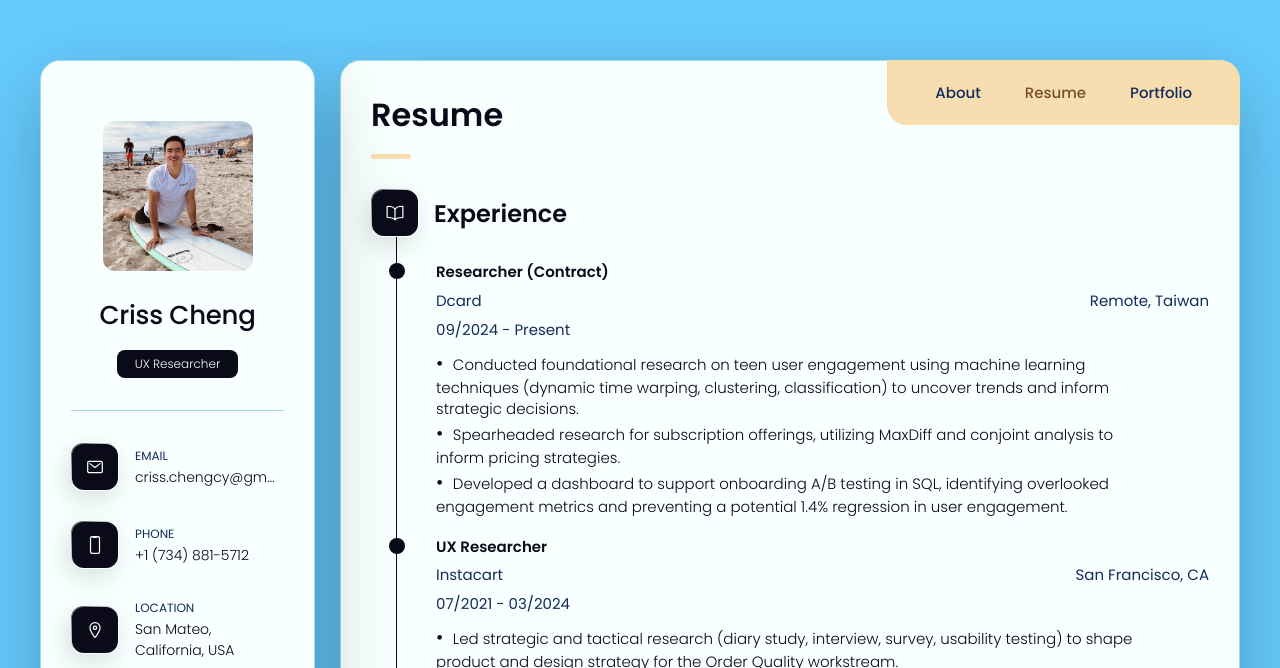
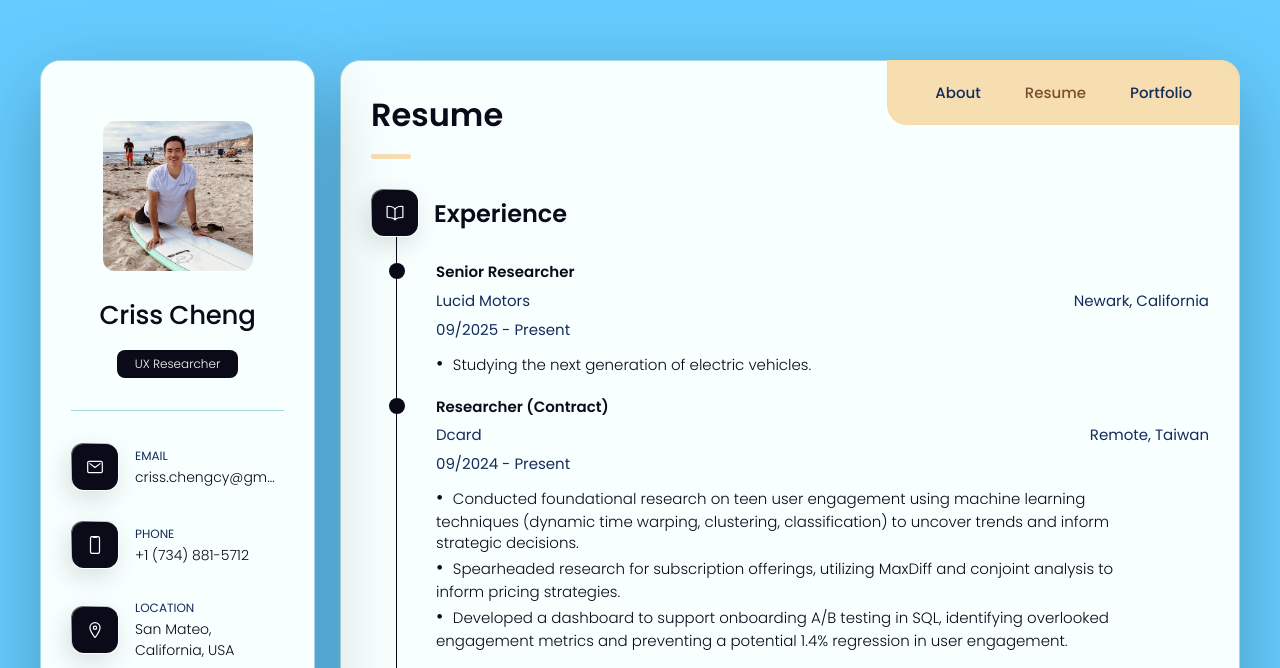
Before and after one commit to crisscheng/crisscheng.github.io, a plain HTML site: page index.html in a window 1280 px wide. Both pictures are taken after a click on the button "Resume". Shown: the top 668 px of the page. Drawn offline with nearby package versions, Linux system fonts and the light colour scheme; files whose address does not match are found by name.

Commit message:
update resume

```diff
--- a/index.html
+++ b/index.html
@@ -305,7 +305,22 @@
           </div>
 
           <ol class="timeline-list">
+            <!-- Lucid -->
+            <li class="timeline-item">
+              <h4 class="h4 timeline-item-title">Senior Researcher</h4>
 
+              <div class="company-location">
+                <span class="timeline-company">Lucid Motors</span>
+                <span class="timeline-location">Newark, California</span>
+              </div>
+
+              <span class="timeline-duration">09/2025 - Present</span>
+
+              <ul class="timeline-text" >
+
+                <li>Studying the next generation of electric vehicles.</li>
+              </ul>
+            </li>
             <!-- Dcard -->
             <li class="timeline-item">
               <h4 class="h4 timeline-item-title">Researcher (Contract)</h4>
```
